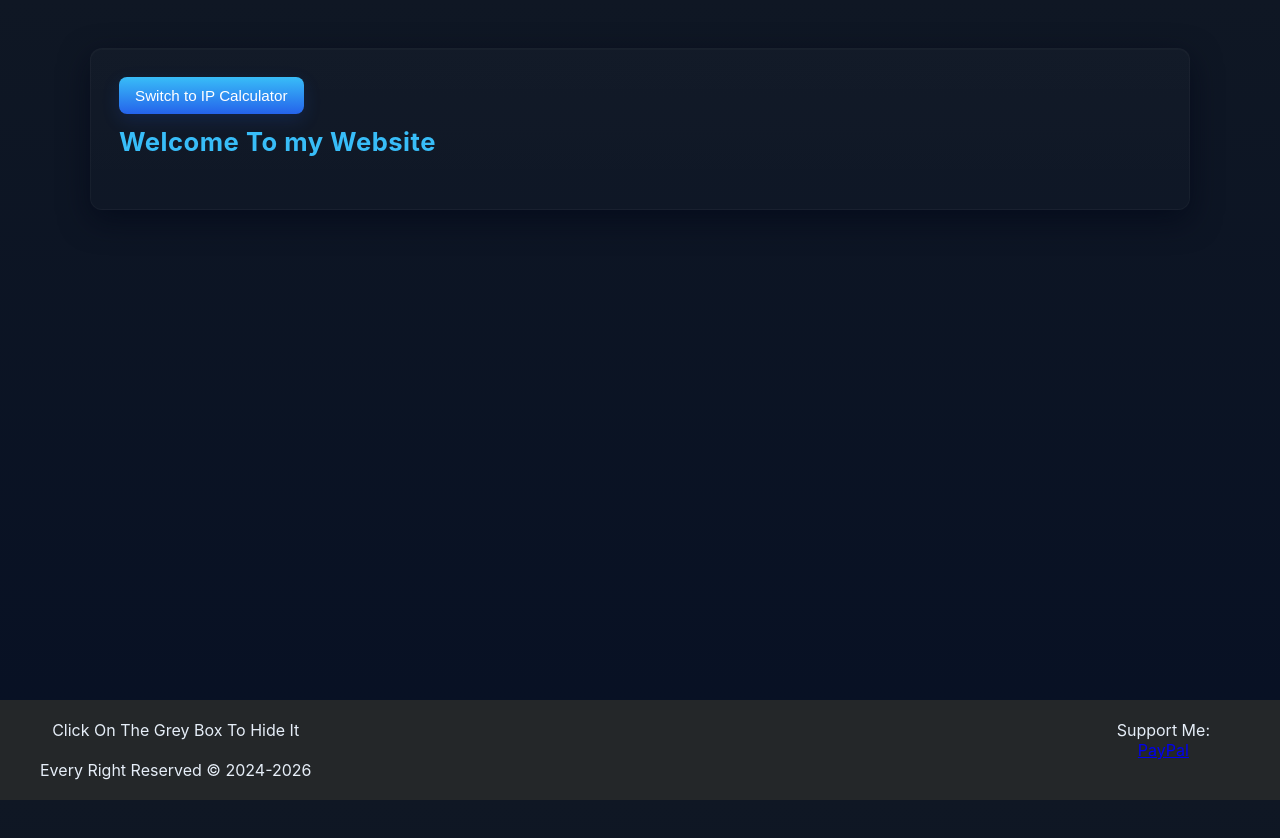
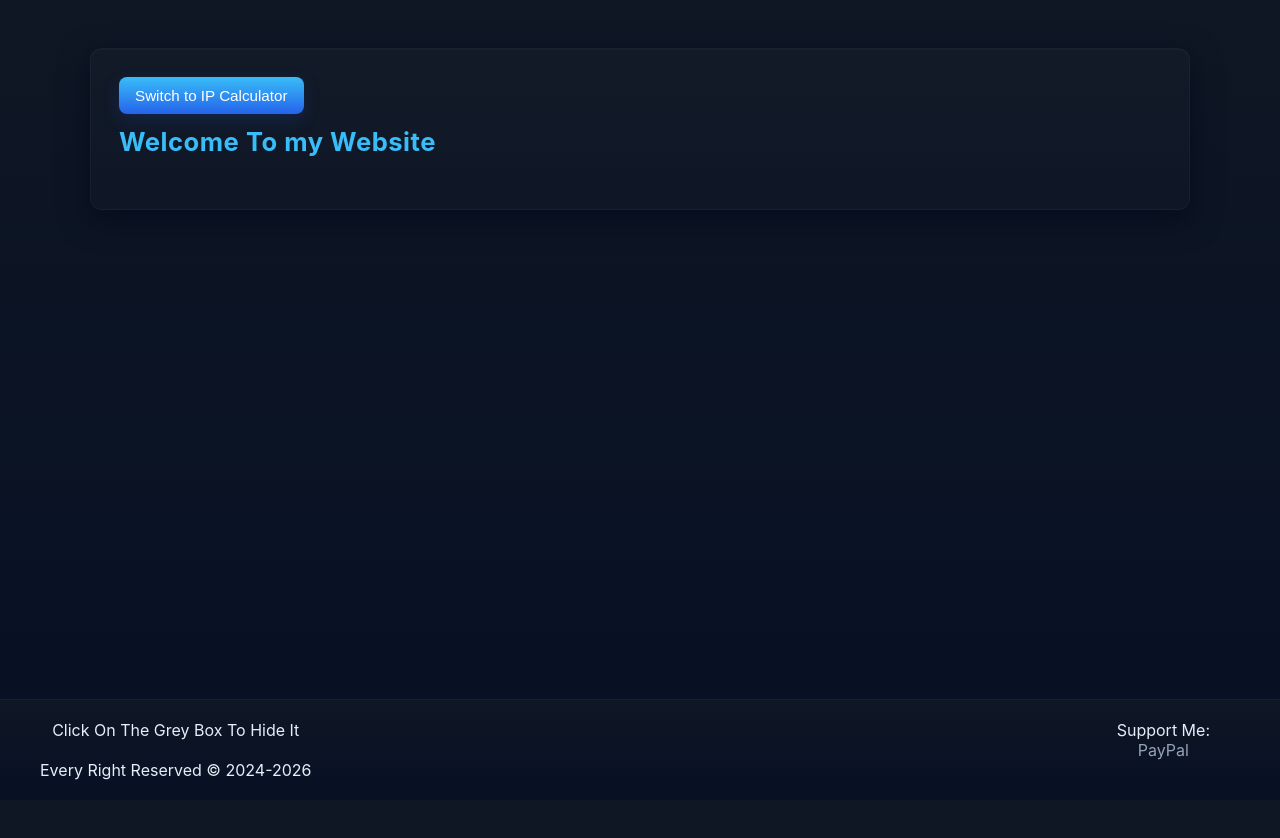
Before and after one commit to WattoX00/ip, a plain HTML site: page index.html in a window 1280 px wide. Drawn offline with Linux system fonts and the light colour scheme.

Commit message:
Footer fix

```diff
--- a/style.css
+++ b/style.css
@@ -153,17 +153,33 @@ input:focus {
 #footerContainer {
     bottom: 0;
     left: 0;
-    background-color: rgb(36, 39, 41);
-    color: var(--footer-text);
+    background: linear-gradient(180deg, var(--bg-1), var(--bg-2));
+    color: var(--text);
     text-align: center;
+
     transition: transform 0.3s ease;
     transform: translateY(100%);
+
     display: flex;
     justify-content: space-between;
+
     padding: 20px;
+
     position: fixed;
     z-index: 1;
     width: 100%;
+
+    border-top: 1px solid rgba(255,255,255,0.06);
+}
+
+#footerContainer a {
+    text-decoration: none;
+    color: var(--muted);
+    transition: color 0.2s ease;
+}
+
+#footerContainer a:hover {
+    color: var(--accent);
 }
 
 #footerContainer.active {
@@ -176,7 +192,7 @@ input:focus {
     left: 50%;
     transform: translateX(-50%);
     font-size: 20px;
-    color: var(--footer-text);
+    color: #fff;
     cursor: pointer;
     transition: opacity 0.3s ease;
 }
@@ -232,7 +248,8 @@ input:focus {
 
     #footerContainer {
         left:12px;
-        right:12px;padding:12px;
+        right:12px;
+        padding:12px;
         flex-direction:column;
         gap:8px
     }
```
